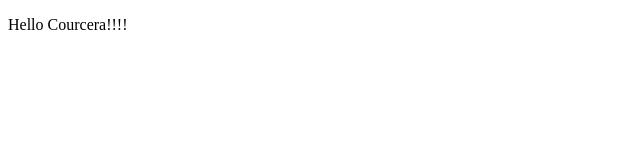
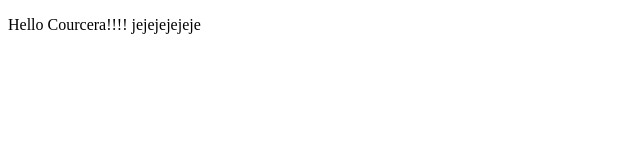
Before and after one commit to bryanalfarom/cursera-test, a plain HTML site: page site/index.html in a window 1280 px wide. Shown: the whole page, without its empty margins (0-640 px from the left). Drawn offline with Linux system fonts and the light colour scheme.

Commit message:
Un Pequeño cambio

```diff
--- a/site/index.html
+++ b/site/index.html
@@ -4,6 +4,6 @@
 	<title>Hello Courcera!</title>
 </head>
 <body>
-<p>Hello Courcera!!!!</p>
+<p>Hello Courcera!!!! jejejejejeje</p>
 </body>
 </html>
```
